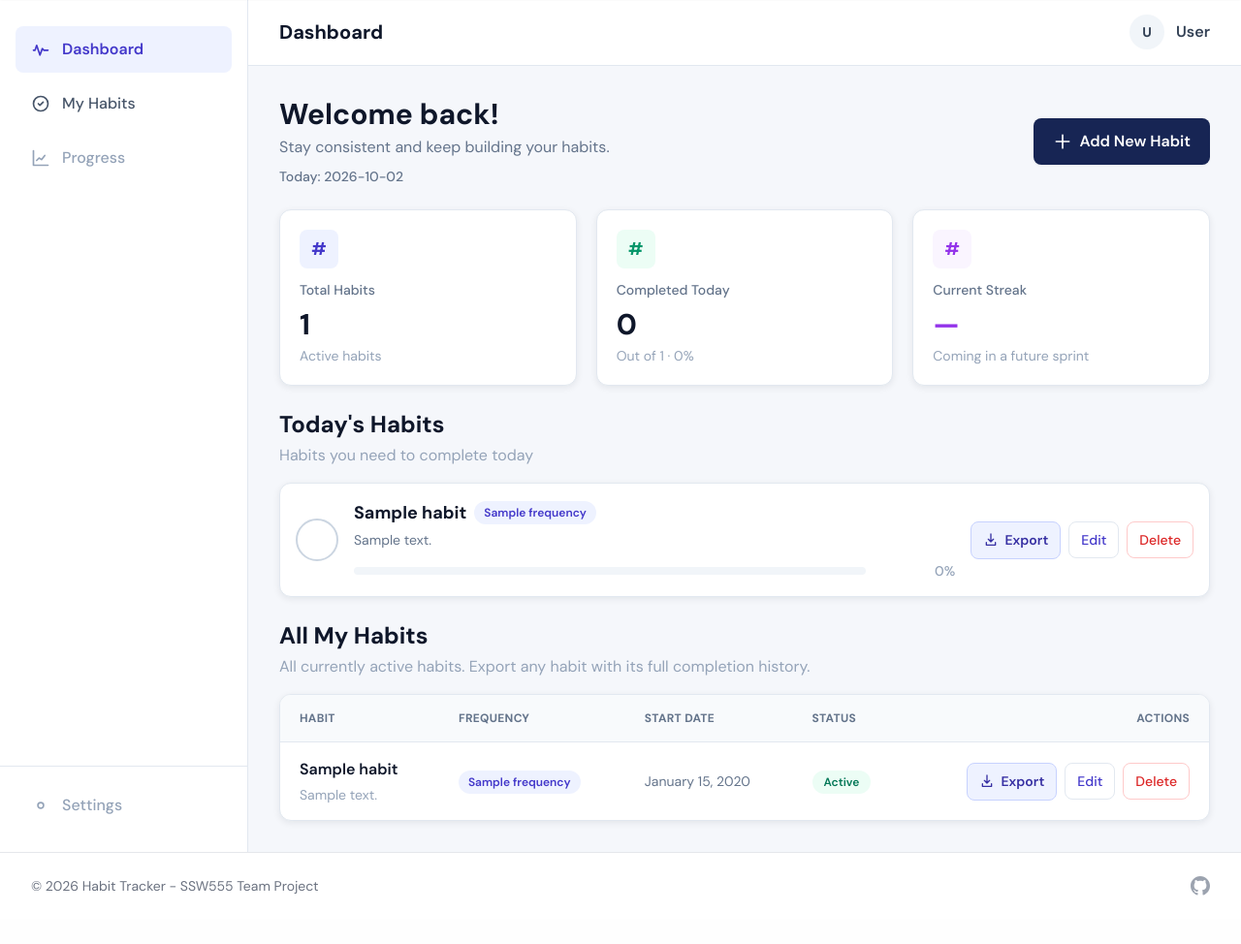
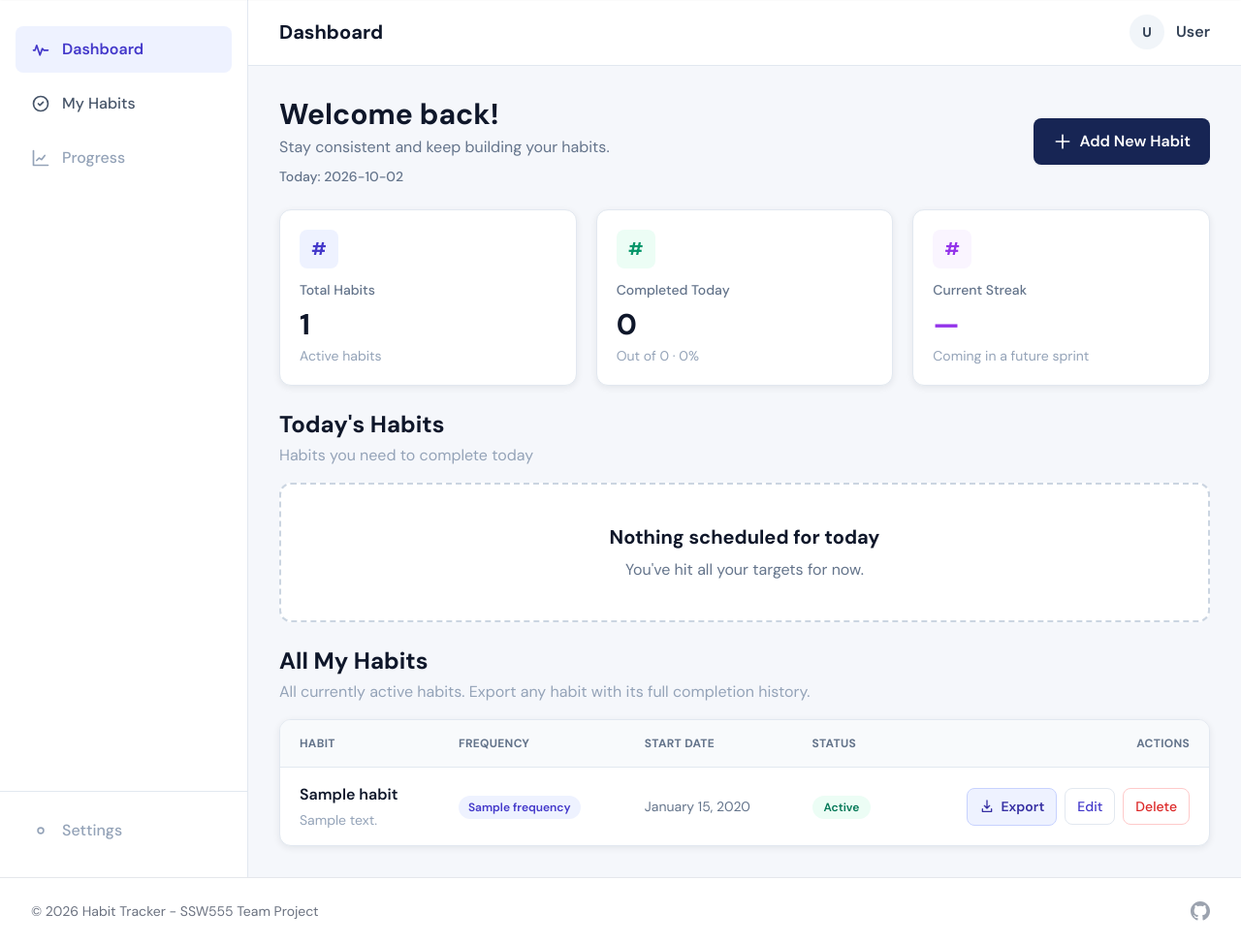
Before and after one commit to jpagan2Coding/Habit-Tracker, a Flask app: page /dashboard in a window 1280 px wide. Shown: the part 66-1040 px from the top of the page at 97% size. Before the commit the page ends 990 px from the top, so only its background shows below. Run offline with Flask 3, Linux system fonts and the light colour scheme; a database or web service that is not in the repository returns one stand-in record (values such as "Sample title"); some libraries are stand-ins or nearby versions.

Commit message:
feat: show only habits due today on the dashboard

```diff
--- a/app.py
+++ b/app.py
@@ -1,7 +1,7 @@
 import csv
 import io
 import os
-from datetime import datetime, timezone
+from datetime import datetime, timezone, timedelta
 from pathlib import Path
 
 import secrets
@@ -146,6 +146,37 @@ def habit_tracker():
         frequency_choices=FREQUENCY_CHOICES,
     ), (400 if errors else 200)
 
+# Habits with these statuses don't show up on the "today" list
+INACTIVE_STATUSES = ("paused", "archived", "expired")
+
+
+def _period_start(frequency, today):
+    # start of the current day / week (Monday) / month
+    if frequency == "weekly":
+        return today - timedelta(days=today.weekday())
+    if frequency == "monthly":
+        return today.replace(day=1)
+    return today
+
+
+def is_due_today(habit, today):
+    """Check if a habit should show up on today's list."""
+    if habit.get("status", "active") in INACTIVE_STATUSES:
+        return False
+
+    today_iso = today.isoformat()
+    completed = {d for d in habit.get("completed_dates", []) if isinstance(d, str)}
+
+    # keep habits finished today on the list so they show as done
+    if today_iso in completed:
+        return True
+
+    # reminder: add skipped habits here once Skip a Habit / Undo Habit Completion are done
+
+    # due until the target is hit for this period
+    start_iso = _period_start(habit.get("frequency") or "daily", today).isoformat()
+    completed_this_period = sum(1 for d in completed if start_iso <= d <= today_iso)
+    return completed_this_period < (habit.get("target") or 1)
 
 @app.route("/dashboard")
 def habit_dashboard():
@@ -157,17 +188,20 @@ def habit_dashboard():
     for habit in habits:
         habit["id"] = str(habit["_id"])
 
-    today = datetime.utcnow().date().isoformat()
+    today_date = datetime.utcnow().date()
+    today = today_date.isoformat()
+
+    todays_habits = [habit for habit in habits if is_due_today(habit, today_date)]
 
     completion_by_id = {
         habit["id"]: today in habit.get("completed_dates", [])
         for habit in habits
     }
 
-    completed_today = sum(completion_by_id.values())
+    completed_today = sum(completion_by_id[habit["id"]] for habit in todays_habits)
 
     total_habits = len(habits)
-    scheduled_today = total_habits
+    scheduled_today = len(todays_habits)
 
     completion_percentage = (
         round((completed_today / scheduled_today) * 100) if scheduled_today else 0
@@ -177,6 +211,7 @@ def habit_dashboard():
         "apps/habit_tracker/dashboard.html",
         page_id="dashboard",
         habits=habits,
+        todays_habits=todays_habits,
         completion_by_id=completion_by_id,
         total_habits=total_habits,
         completed_today=completed_today,
--- a/templates/apps/habit_tracker/dashboard.html
+++ b/templates/apps/habit_tracker/dashboard.html
@@ -214,9 +214,9 @@
                         Habits you need to complete today
                     </p>
                 </div>
-                {% if habits %}
+                {% if todays_habits %}
                 <div class="space-y-3">
-                    {% for habit in habits %}
+                    {% for habit in todays_habits %}
                     {% set is_completed = completion_by_id[habit.id] %}
 
 
@@ -295,6 +295,11 @@
                         </div>
                     </article>
                     {% endfor %}
+                </div>
+                {% elif habits %}
+                <div class="rounded-xl border-2 border-dashed border-slate-300 bg-white px-6 py-10 text-center">
+                    <h3 class="text-xl font-bold text-slate-900">Nothing scheduled for today</h3>
+                    <p class="mt-2 text-slate-500">You've hit all your targets for now.</p>
                 </div>
                 {% else %}
                 <div class="rounded-xl border-2 border-dashed border-slate-300 bg-white px-6 py-10 text-center">
```
Also changed, not shown: tests/test_todays_habits.py (added, +126 -0 lines).
